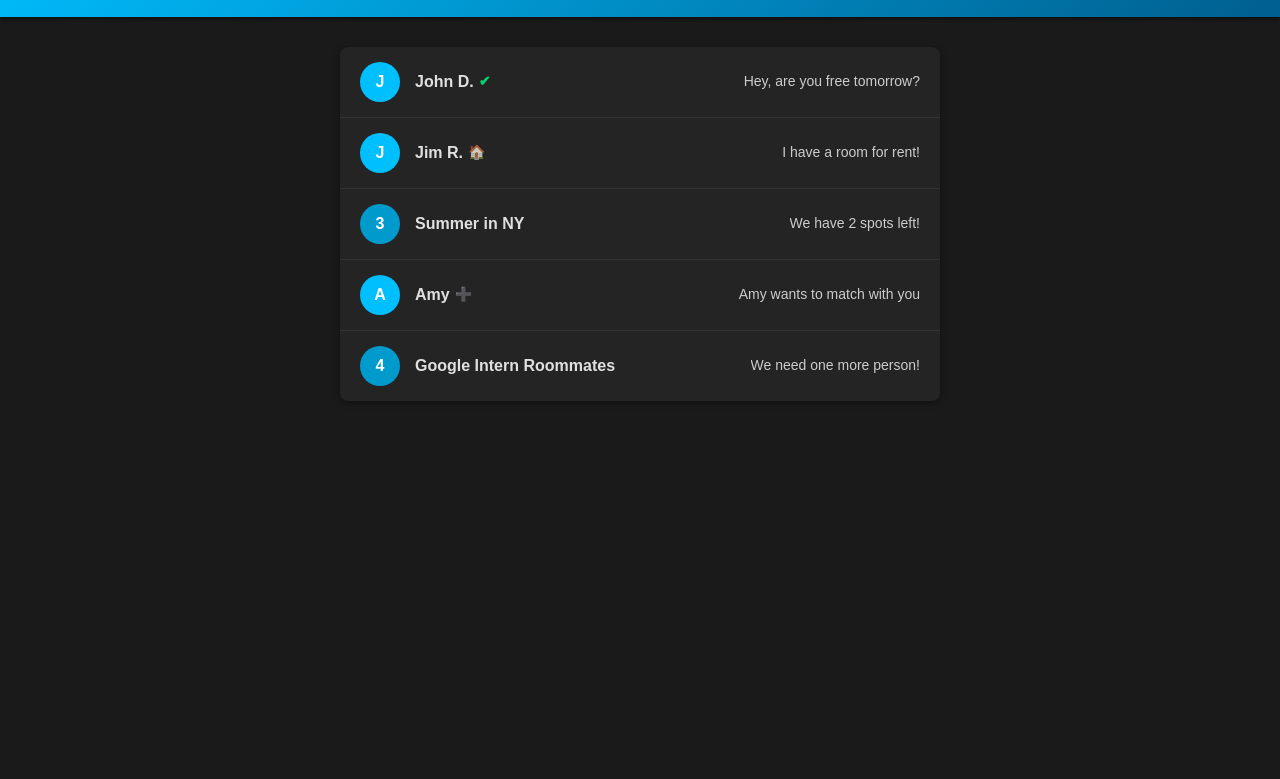
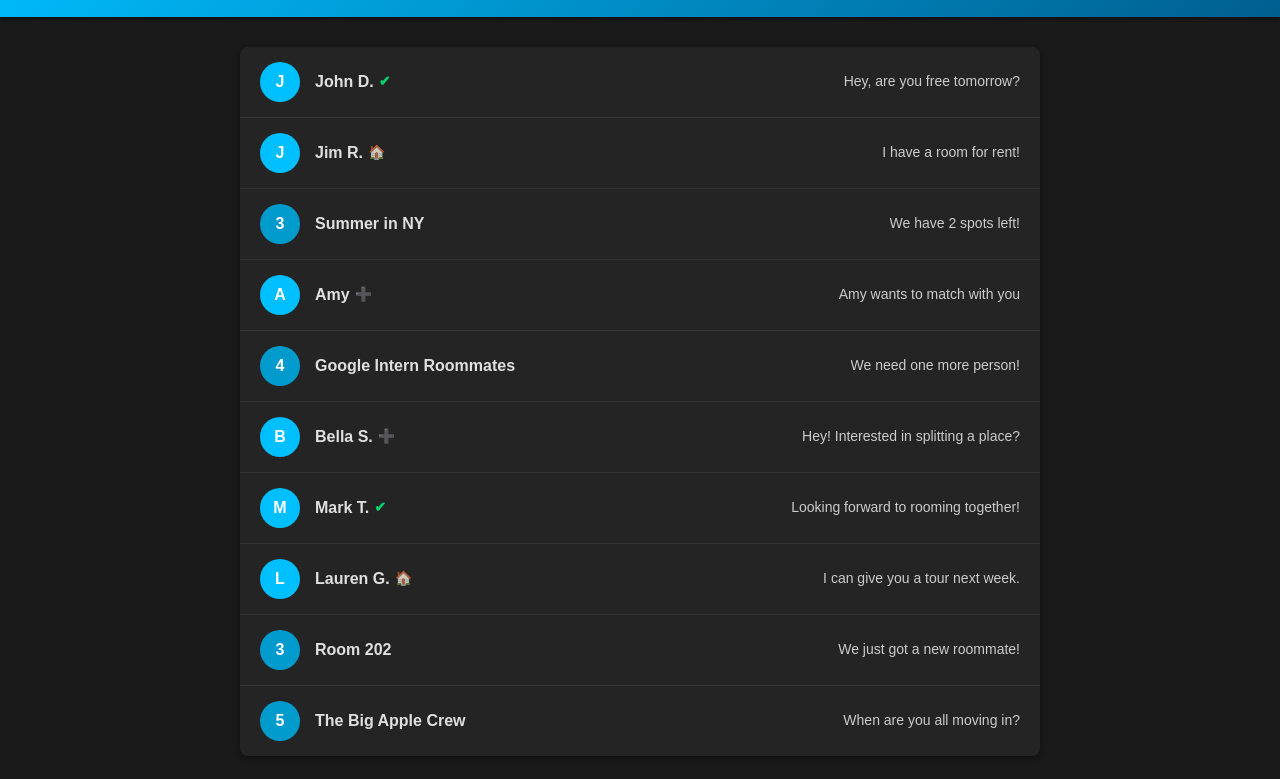
Before and after one commit to tamoncaleb/InternHouse, a plain HTML site: page frontend/chat.html in a window 1280 px wide. Shown: the part 95-874 px from the top of the page. Before the commit the page ends 800 px from the top, so only its background shows below. Drawn offline with Linux system fonts and the light colour scheme.

Commit message:
increased chat size, added more chats

```diff
--- a/frontend/chat.html
+++ b/frontend/chat.html
@@ -35,7 +35,7 @@
 
     /* Main container for chat list */
     .chat-container {
-      max-width: 600px;
+      max-width: 800px; /* Increased width for larger chat container */
       margin: 30px auto;
       background: #242424;
       border-radius: 8px;
@@ -72,10 +72,11 @@
       justify-content: center;
       margin-right: 15px;
       font-weight: bold;
+      font-size: 16px;
     }
     /* For group chats, you can differentiate color or text as needed */
     .group-badge {
-      background: #009acd; /* A slightly different shade of blue */
+      background: #009acd; /* Slightly different shade of blue */
     }
 
     /* Chat info: name + preview */
@@ -95,7 +96,7 @@
     .chat-preview {
       font-size: 14px;
       color: #ccc;
-      max-width: 220px;
+      max-width: 300px;
       text-align: right;
       white-space: nowrap;
       overflow: hidden;
@@ -134,11 +135,10 @@
   </header>
 
   <div class="chat-container">
+
     <!-- Single-person chat, matched (check icon) -->
     <div class="chat-item">
-      <div class="profile-picture">
-        <span>J</span>
-      </div>
+      <div class="profile-picture">J</div>
       <div class="chat-info">
         <div class="chat-name">
           John D.
@@ -150,9 +150,7 @@
 
     <!-- Single-person chat, homeowner (house icon) -->
     <div class="chat-item">
-      <div class="profile-picture">
-        <span>J</span>
-      </div>
+      <div class="profile-picture">J</div>
       <div class="chat-info">
         <div class="chat-name">
           Jim R.
@@ -162,11 +160,9 @@
       </div>
     </div>
 
-    <!-- Group chat (multiple people) -->
+    <!-- Group chat (3 people) -->
     <div class="chat-item">
-      <div class="group-badge">
-        <span>3</span>
-      </div>
+      <div class="group-badge">3</div>
       <div class="chat-info">
         <div class="chat-name">
           Summer in NY
@@ -177,9 +173,7 @@
 
     <!-- Single-person chat, trying to match (plus icon) -->
     <div class="chat-item">
-      <div class="profile-picture">
-        <span>A</span>
-      </div>
+      <div class="profile-picture">A</div>
       <div class="chat-info">
         <div class="chat-name">
           Amy
@@ -189,11 +183,9 @@
       </div>
     </div>
 
-    <!-- Another group chat (multiple people) -->
+    <!-- Group chat (4 people) -->
     <div class="chat-item">
-      <div class="group-badge">
-        <span>4</span>
-      </div>
+      <div class="group-badge">4</div>
       <div class="chat-info">
         <div class="chat-name">
           Google Intern Roommates
@@ -201,6 +193,65 @@
         <div class="chat-preview">We need one more person!</div>
       </div>
     </div>
+
+    <!-- Single-person chat, plus icon -->
+    <div class="chat-item">
+      <div class="profile-picture">B</div>
+      <div class="chat-info">
+        <div class="chat-name">
+          Bella S.
+          <span class="plus-icon">➕</span>
+        </div>
+        <div class="chat-preview">Hey! Interested in splitting a place?</div>
+      </div>
+    </div>
+
+    <!-- Single-person chat, matched (check icon) -->
+    <div class="chat-item">
+      <div class="profile-picture">M</div>
+      <div class="chat-info">
+        <div class="chat-name">
+          Mark T.
+          <span class="check-icon">✔</span>
+        </div>
+        <div class="chat-preview">Looking forward to rooming together!</div>
+      </div>
+    </div>
+
+    <!-- Single-person chat, homeowner (house icon) -->
+    <div class="chat-item">
+      <div class="profile-picture">L</div>
+      <div class="chat-info">
+        <div class="chat-name">
+          Lauren G.
+          <span class="house-icon">🏠</span>
+        </div>
+        <div class="chat-preview">I can give you a tour next week.</div>
+      </div>
+    </div>
+
+    <!-- Group chat (3 people) -->
+    <div class="chat-item">
+      <div class="group-badge">3</div>
+      <div class="chat-info">
+        <div class="chat-name">
+          Room 202
+        </div>
+        <div class="chat-preview">We just got a new roommate!</div>
+      </div>
+    </div>
+
+    <!-- Group chat (5 people) -->
+    <div class="chat-item">
+      <div class="group-badge">5</div>
+      <div class="chat-info">
+        <div class="chat-name">
+          The Big Apple Crew
+        </div>
+        <div class="chat-preview">When are you all moving in?</div>
+      </div>
+    </div>
+
   </div>
 </body>
 </html>
```
